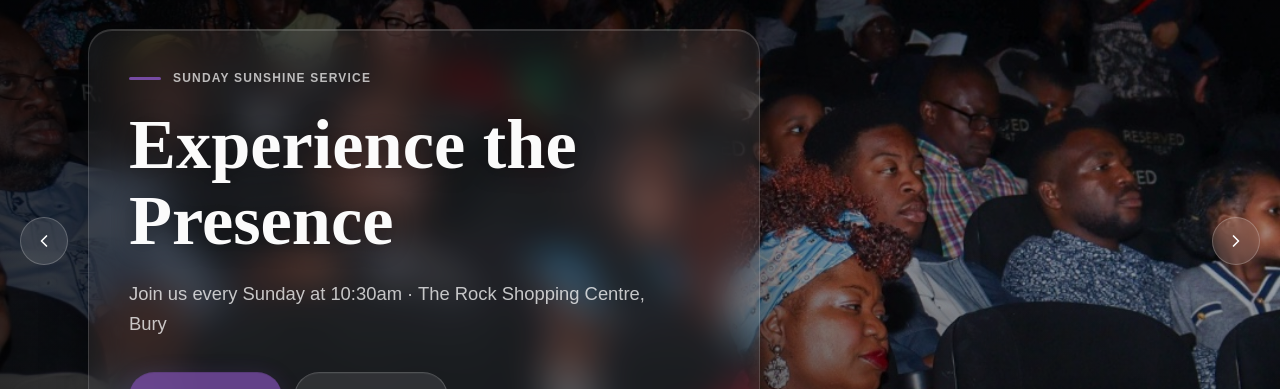
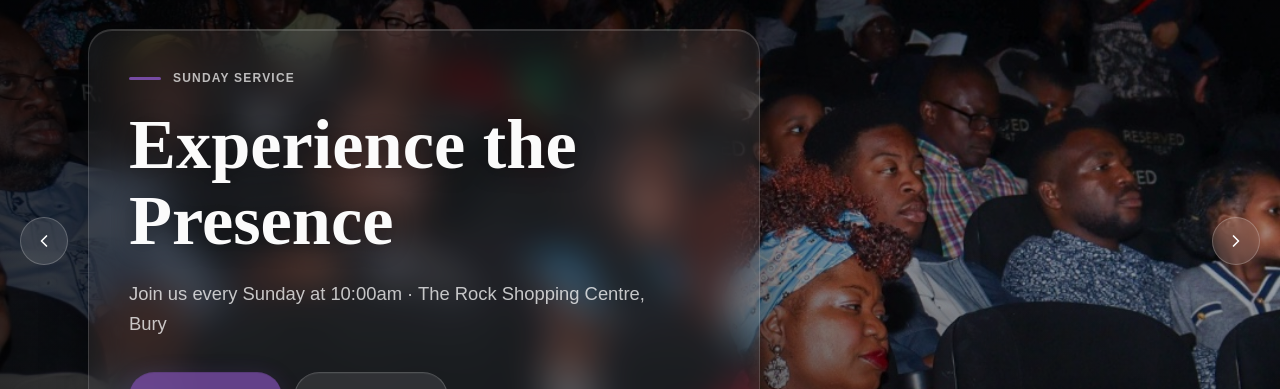
Before and after one commit to Coolzymccooy/lhp_app, a React (Vite) app in the folder client/: page / in a window 1280 px wide. Shown: the part 151-540 px from the top of the page. Built offline with nearby package versions, Linux system fonts and the light colour scheme.

Commit message:
feat: update hero slides with new name and tagline

```diff
--- a/client/src/components/ui/HeroSlider.tsx
+++ b/client/src/components/ui/HeroSlider.tsx
@@ -1,6 +1,7 @@
 import { useState, useEffect, useCallback } from 'react';
 import { Link } from 'react-router-dom';
 import { ChevronLeft, ChevronRight, ArrowRight } from 'lucide-react';
+import { site } from '../../content/site';
 
 interface Slide {
   image: string;
@@ -16,9 +17,9 @@ interface Slide {
 const SLIDES: Slide[] = [
   {
     image: '/assets/arise.webp',
-    eyebrow: 'RCCG Lighthouse Parish · Bury, Manchester',
+    eyebrow: `${site.name} · ${site.locality}`,
     title: 'Arise and Shine',
-    subtitle: 'A Spirit-filled community in the heart of Bury. Come as you are — everyone is welcome.',
+    subtitle: site.tagline,
     cta: { label: 'Join Us Sunday', to: '/watch-live' },
     ctaSecondary: { label: 'About Us', to: '/about' },
     position: 'center top',
@@ -26,9 +27,9 @@ const SLIDES: Slide[] = [
   },
   {
     image: '/assets/auditoriumpic1.webp',
-    eyebrow: 'Sunday Sunshine Service',
+    eyebrow: 'Sunday Service',
     title: 'Experience the\nPresence',
-    subtitle: 'Join us every Sunday at 10:30am · The Rock Shopping Centre, Bury',
+    subtitle: 'Join us every Sunday at 10:00am · The Rock Shopping Centre, Bury',
     cta: { label: 'Watch Live', to: '/watch-live' },
     ctaSecondary: { label: 'Get Directions', to: '/contact' },
     position: 'center center',
@@ -38,7 +39,7 @@ const SLIDES: Slide[] = [
     image: '/assets/family.webp',
     eyebrow: 'Ministries for every age',
     title: 'Built for Every\nFamily',
-    subtitle: 'Children, teens, young adults, and beyond — find your place in the Lighthouse family.',
+    subtitle: 'Children, teens, young adults, and beyond — find your place in the Lighthouse Church family.',
     cta: { label: 'Explore Groups', to: '/groups' },
     ctaSecondary: { label: 'E-Membership', to: '/membership' },
     position: 'center center',
@@ -49,11 +50,9 @@ const SLIDES: Slide[] = [
 export default function HeroSlider() {
   const [current, setCurrent] = useState(0);
   const [prev, setPrev] = useState<number | null>(null);
-  const [direction, setDirection] = useState<'left' | 'right'>('right');
 
-  const go = useCallback((next: number, dir: 'left' | 'right' = 'right') => {
+  const go = useCallback((next: number, _dir: 'left' | 'right' = 'right') => {
     setPrev(current);
-    setDirection(dir);
     setCurrent((next + SLIDES.length) % SLIDES.length);
   }, [current]);
 
```
Also changed, not shown: 1 other file (tests, documents, lock files or other folders).
